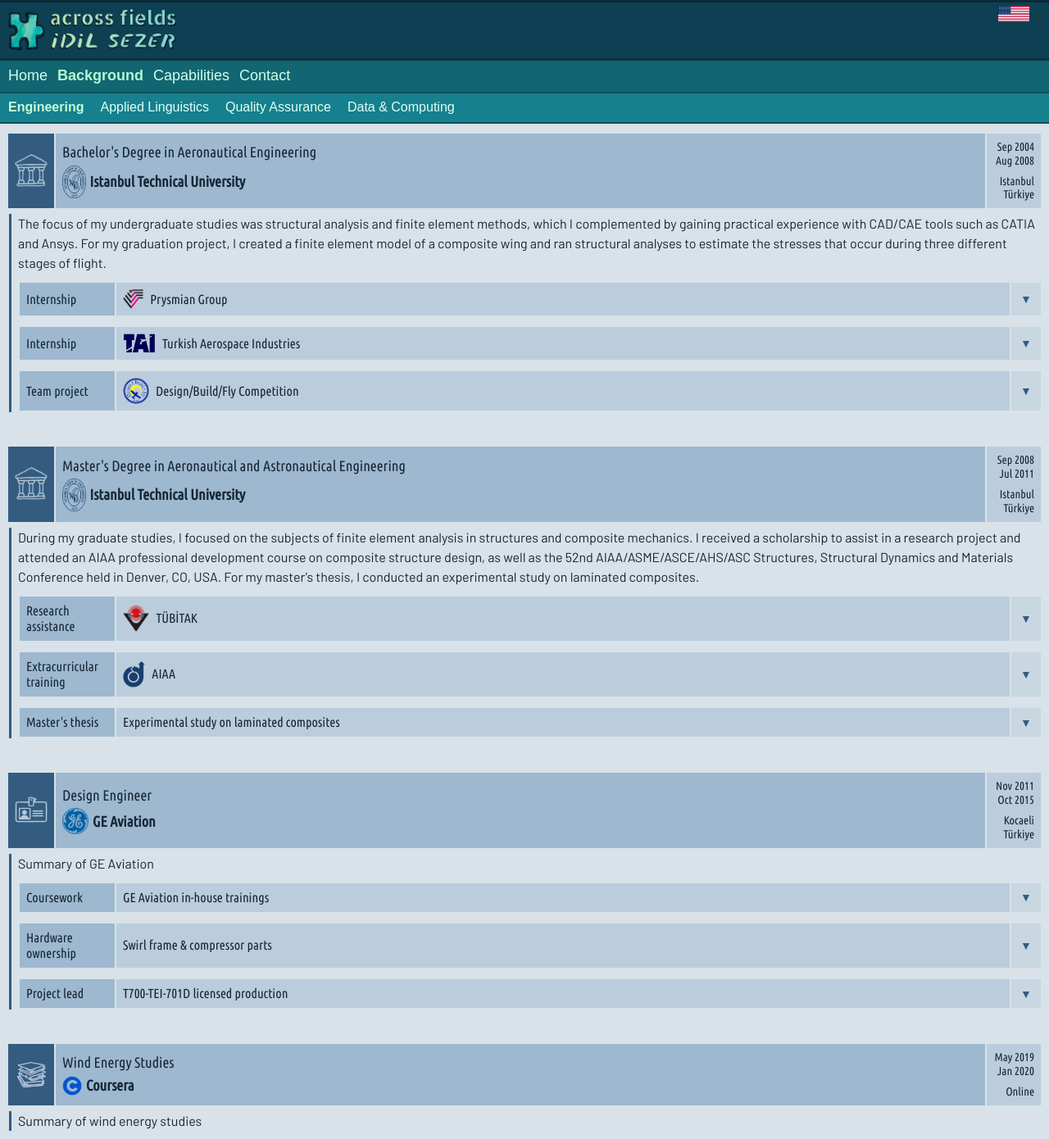
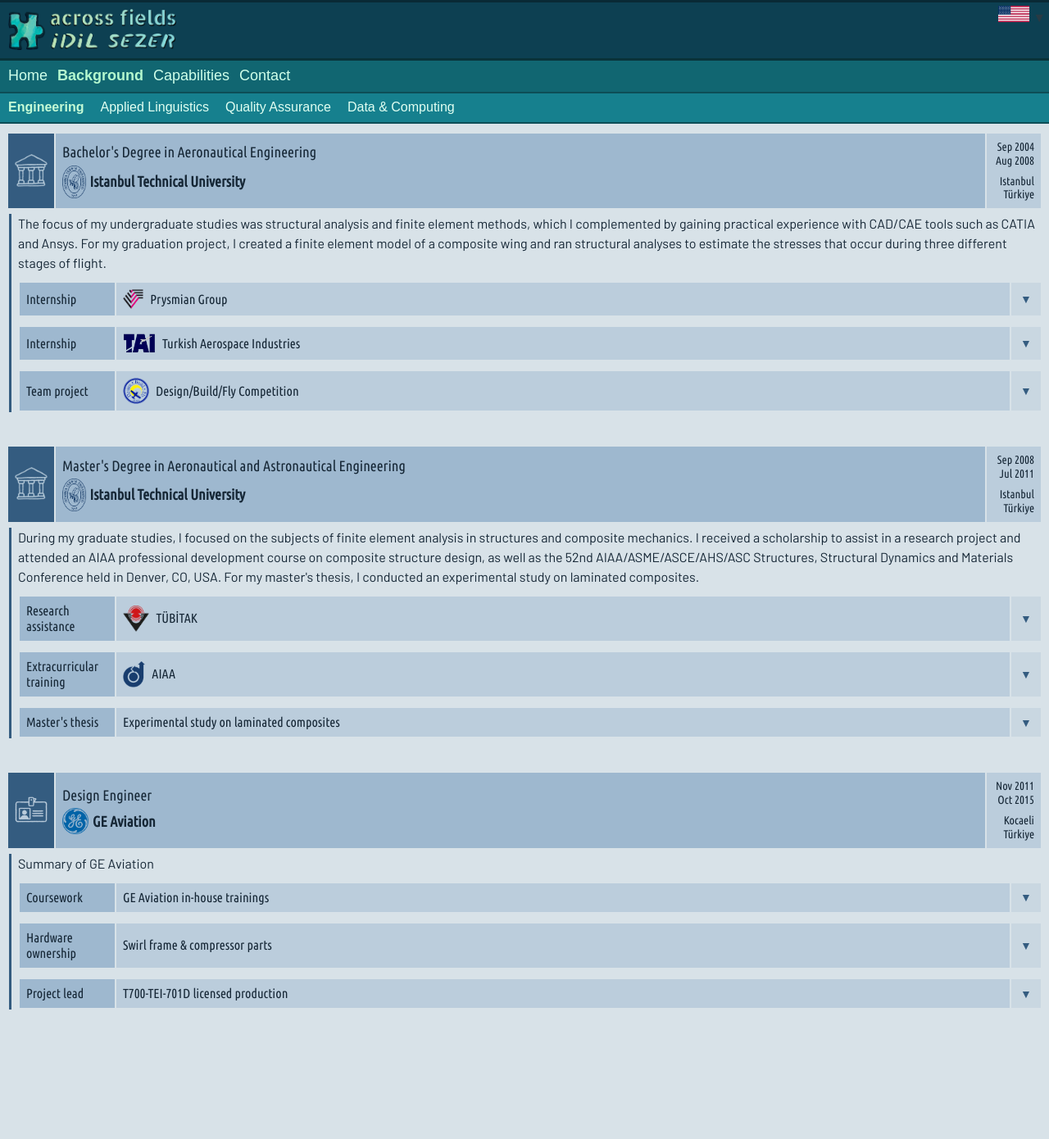
Before and after one commit to acrossfields/idilsezer, a Jekyll site: the page built from en/background-eng.md, in a window 1280 px wide. Shown: the whole page at 82% size. Built offline with Jekyll 4.4.1, drawn with Linux system fonts in a browser that asks for light colours; some web fonts are replaced; after the commit the page ends 1242 px from its top, so only the background shows below that.

Commit message:
Update background-eng.md

```diff
--- a/en/background-eng.md
+++ b/en/background-eng.md
@@ -308,29 +308,3 @@ permalink: /en/background/engineering/
   </table>
 
 </div>
-
-<table class="table-bgheader" style="color: #162736; margin: 40px 8px 5px 8px;">
-  <tr>
-    <td style="background-color: #345c80; padding: 8px;">
-      <img src="{{ '/assets/images/learn-eng.png' | relative_url }}" alt="Independent-study">
-    </td>
-    <td style="background-color: #9eb8cf; padding: 8px;">
-      <div style="margin-bottom: 5px;">
-        Wind Energy Studies
-      </div>
-      <div style="display: flex; align-items: center; gap: 5px;">
-        <img src="{{ '/assets/images/coursera.png' | relative_url }}" alt="Coursera" style="height: 24px; vertical-align: middle;">
-        <strong>Coursera</strong>
-      </div>
-    </td>
-    <td style="background-color: #bbcddc; padding: 8px;">
-      May 2019<br>
-      <div style="margin-bottom: 8px;">Jan 2020</div>
-      Online
-    </td>
-  </tr>
-</table>
-
-<div class="bg-indented" style="margin-left: 11px; margin-right: 8px; padding: 0 0 0 8px; border-left-color: #345c80;">
-  <p style="margin-top: 0; margin-bottom: 10px; color: #162736;">Summary of wind energy studies</p>
-</div>
```
